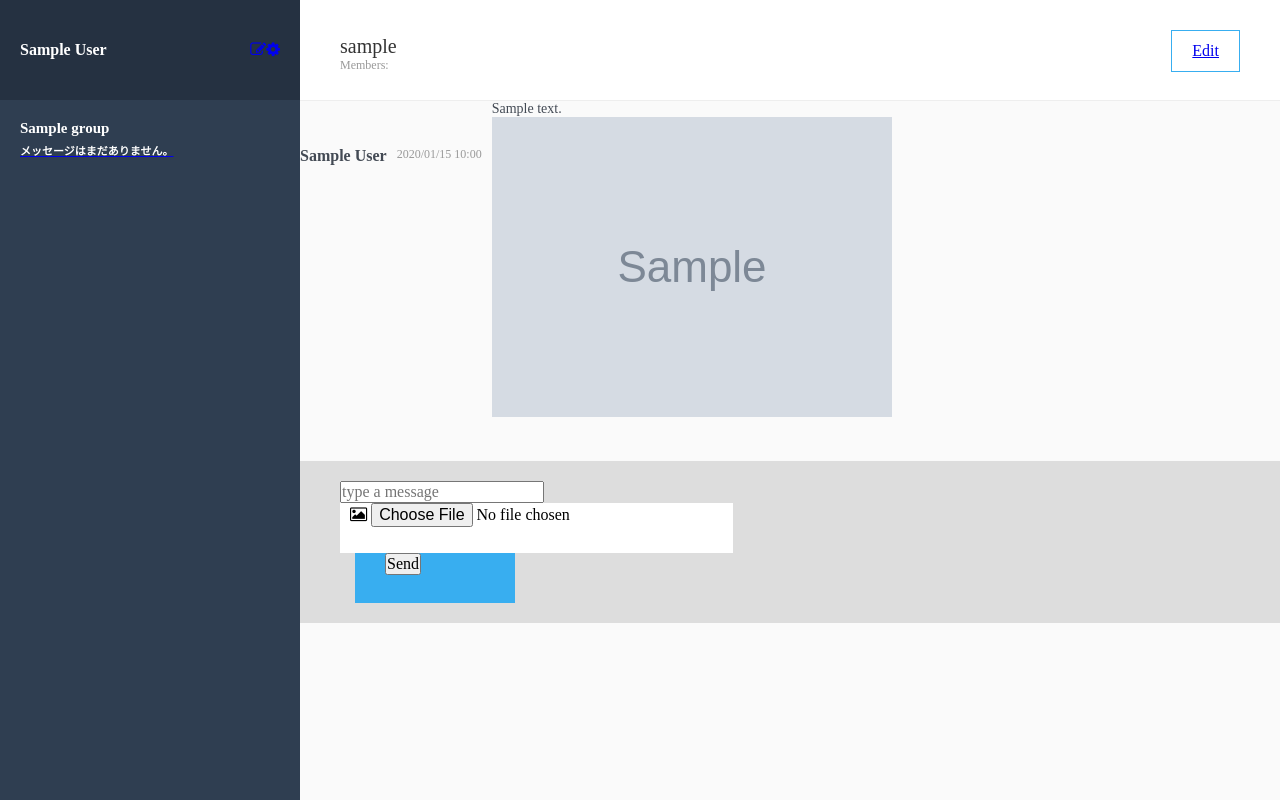
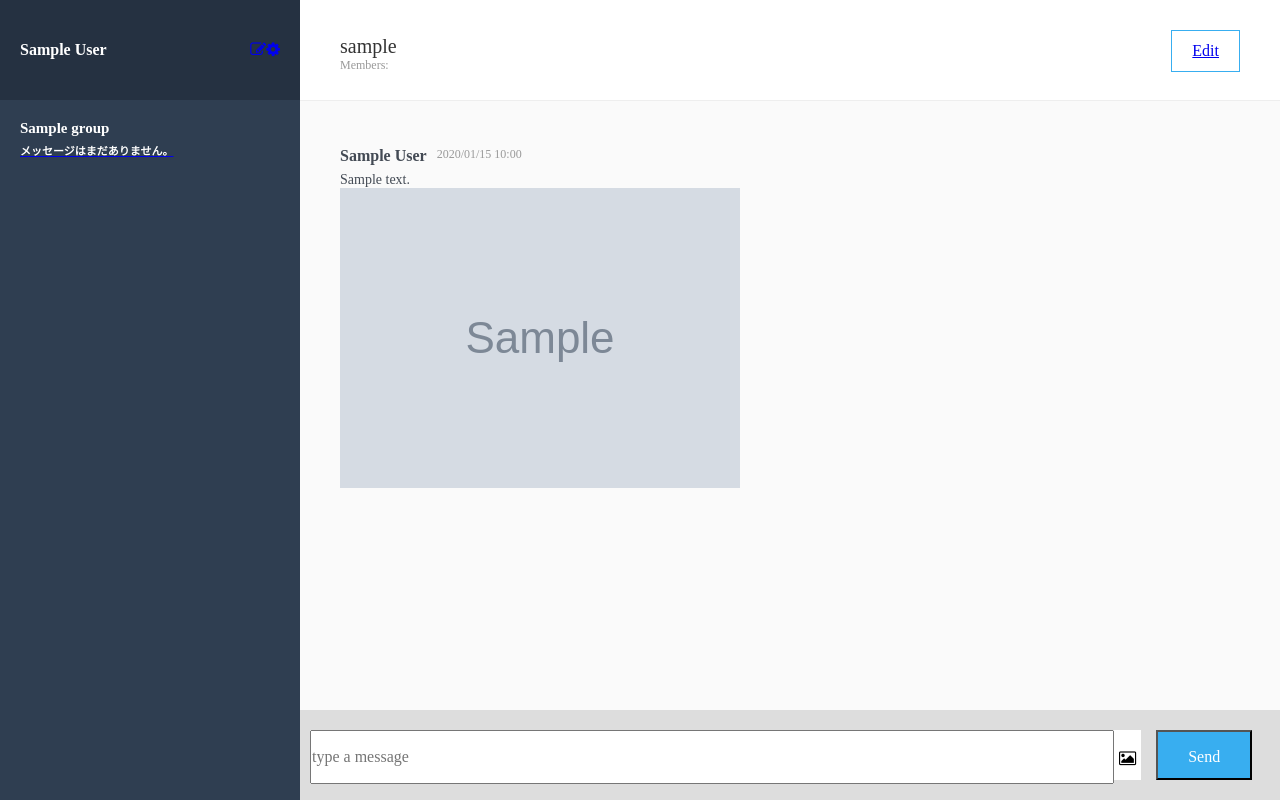
Before and after one commit to yoshinori-teramura/chat-space, a Rails app: page /groups/1/messages in a window 1280 px wide; the page is wider, and only the part inside the window is pictured. Run offline with Rails 7, Linux system fonts and the light colour scheme; a user stored in the database is signed in; tables that the repository leaves empty hold one stand-in row (values such as "Sample post"); grey boxes marked "Sample" are stand-in pictures; style sheets or scripts are compiled from the project's sources; some libraries are stand-ins or nearby versions.

Commit message:
massage function

```diff
--- a/app/assets/stylesheets/_messages.scss
+++ b/app/assets/stylesheets/_messages.scss
@@ -95,6 +95,7 @@
       display: flex;
 
 
+
       &__name {
         padding: 46px 10px 0 0;
         font-size: 16px;
@@ -121,49 +122,104 @@
   }
 
   &__footer {
-
-    padding: 20px 40px;
-    background-color:#dddddd;
-
-    &__box{
-      display: flex;
+    background-color: #dddddd;
+    box-sizing: border-box;
+    height: 90px;
+    padding-top: 20px;
+    padding-left: 10px;
+    display: flex;
+    position: absolute;
+    bottom: 0;
+    width: 100%;
 
 
 
-      &__input {
-        width: 100%;
-        height: 50px;
-        padding: 0 40px 0 10px;
-        position: relative;
-        background-color: white;
+    &__text {
+      width: 800px;
+      height: 50px;
+      padding: 0px
 
-        &__text {
-        width: 100%;
-        height: 50px;
-        border-style: none;
-        }
-
-        &__image {
-          font-size: 1.3rem;
-          position: absolute;
-          top: 10px;
-          right: 10px;
-          cursor: pointer;
-        }
+    }
 
 
-      }
-
-      &__submit-button {
-      width: 100px;
-      height: 50px;
-      padding: 0 30px;
-      margin-left: 15px;
+    &__send-button {
       background-color: #38aef0;
       color: white;
-      cursor: pointer;
-      }
+      height: 50px;
+      // @include side-p;
+      text-align: center;
+      line-height: 50px;
+      margin-left: 15px;
+      padding: 0 30px;
+
     }
   }
+}
+
+.right-content__footer__form__mask {
+  background-color: #ffffff;
+  height: 50px;
 
 }
+
+.icon {
+padding-top: 20px;
+padding-left: 5px;
+padding-right: 5px;
+}
+
+.hidden {
+display: none;
+}
+
+.new_message {
+  display: flex;
+}
+
+  // &__footer {
+
+  //   padding: 20px 40px;
+  //   background-color:#dddddd;
+  //   height: 90px;
+
+
+  //   &__box{
+  //     display: flex;
+
+
+
+  //     &__input {
+  //       width: 100%;
+  //       height: 50px;
+  //       padding: 0 40px 0 10px;
+  //       position: relative;
+  //       background-color: white;
+
+  //       &__text {
+  //       width: 100%;
+  //       height: 50px;
+  //       border-style: none;
+  //       }
+
+  //       &__image {
+  //         font-size: 1.3rem;
+  //         // position: absolute;
+  //         top: 10px;
+  //         right: 10px;
+  //         cursor: pointer;
+  //       }
+
+
+  //     }
+
+  //     &__submit-button {
+  //     width: 100px;
+  //     height: 50px;
+  //     padding: 0 30px;
+  //     margin-left: 15px;
+  //     background-color: #38aef0;
+  //     color: white;
+  //     cursor: pointer;
+  //     }
+  //   }
+  // }
--- a/app/views/messages/_right-content.html.haml
+++ b/app/views/messages/_right-content.html.haml
@@ -10,28 +10,18 @@
 
 
 
-  .right-content__main__box
+  .right-content__main
     = render @messages
+    -# = render partial: 'message', collection: @messages
 
   .right-content__footer
-    .right-content__footer__box
-      = form_for [@group, @message] do |f|
-        = f.text_field :content, class: 'form__message', placeholder: 'type a message'
-        .right-content__footer__box__input
-          = f.label :image, class: 'form__mask__image' do
-            = fa_icon 'picture-o', class: 'icon'
-            = f.file_field :image, class: 'hidden'
-        .right-content__footer__box__submit-button
-          = f.submit 'Send', class: 'form__submit'
-      -# %form.right-content__footer__box__new-message(action="")
-      -# %input(type="hidden")
-      -# .right-content__footer__box__input
-      -#   %input.right-content__footer__box__input__text(placeholder="type a message")
-      -#   %label.right-content__footer__box__input__image(for="message_image")
-      -#     =link_to "", class: "fa" do
-      -#       = fa_icon 'image'
-
-      -# %input.right-content__footer__box__submit-button(type="submit" value="Send")
+    = form_for [@group, @message] do |f|
+      = f.text_field :content, class: 'right-content__footer__text', placeholder: 'type a message'
+      .right-content__footer__form__mask
+        = f.label :image, class: 'form__mask__image' do
+          = fa_icon 'picture-o', class: 'icon'
+          = f.file_field :image, class: 'hidden'
+      = f.submit 'Send', class: 'right-content__footer__send-button'
 
 
   -# 右側コンテンツ
```
Also changed, not shown: app/views/messages/_message.html.haml (+5 -5 lines).
